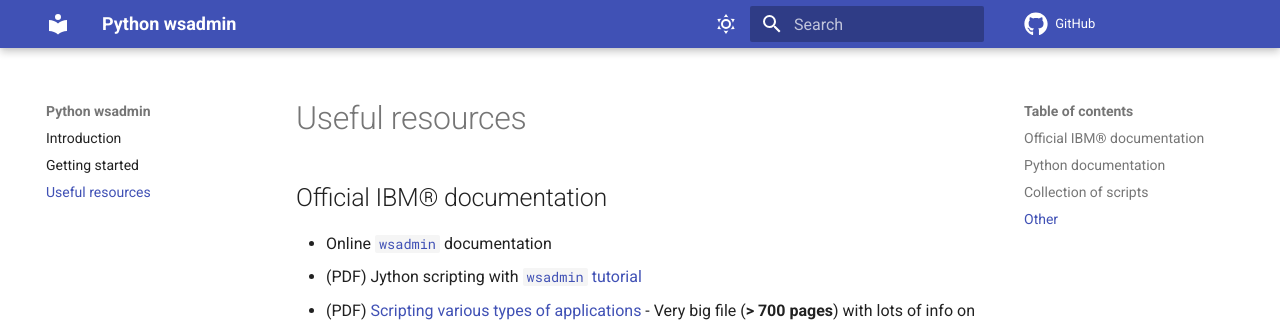
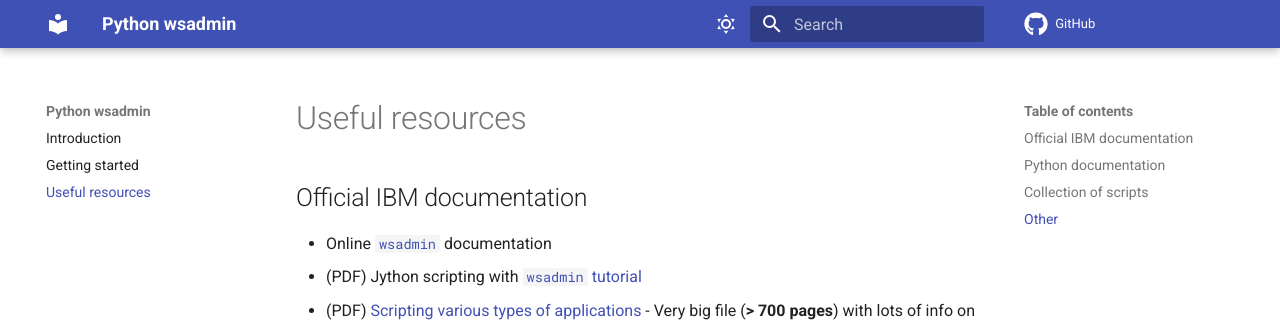
Before and after one commit to LukeSavefrogs/wsadmin-type-hints, an MkDocs documentation site: the page built from docs/sources.md, in a window 1280 px wide and 1083 px high. Shown: the top 322 px of the window. Built offline with MkDocs 1.6.1 and Material for MkDocs 9.7.7, drawn with Linux system fonts in a browser that asks for light colours; comment, search, counter and statistics services are not loaded.

Commit message:
docs: Remove ® character

```diff
--- a/docs/sources.md
+++ b/docs/sources.md
@@ -1,5 +1,5 @@
 # Useful resources
-## Official IBM® documentation
+## Official IBM documentation
 - Online [`wsadmin`](https://www.ibm.com/docs/en/was-nd/9.0.5?topic=90-scripting-application-serving-environment-wsadmin){: target=_blank} documentation
 - (PDF) Jython scripting with [`wsadmin` tutorial](https://www.ibm.com/support/pages/system/files/inline-files/WP100963_-_Jython_Scripting_with_wsadmin_tutorial.pdf){: target=_blank}
 - (PDF) [Scripting various types of applications](https://manuals.plus/m/a3f2027765fec18d3a3e7771b7e679a6256fa65578c6e2cbc4ec283914d1e703.pdf){: target=_blank} - Very big file (**> 700 pages**) with lots of info on how to automate a **large range of operations** by making use of the `wsadmin`.
```
